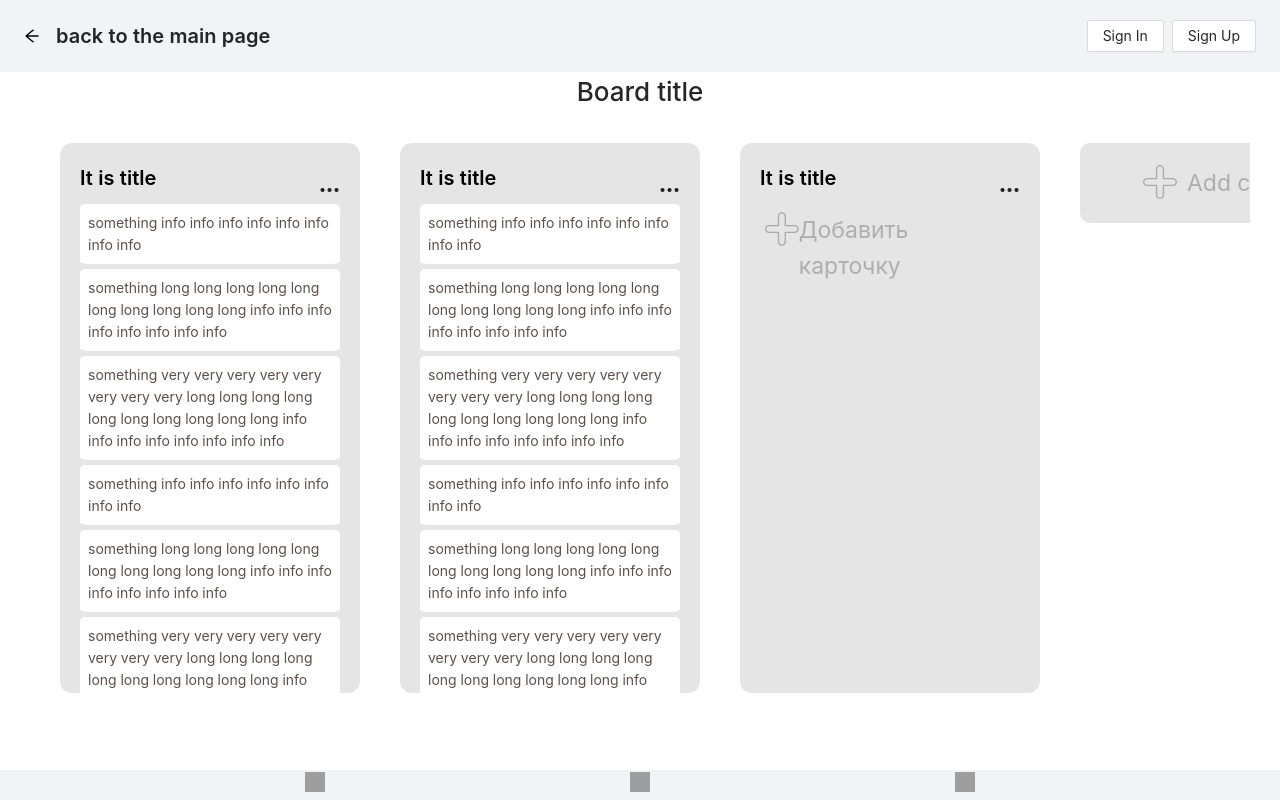
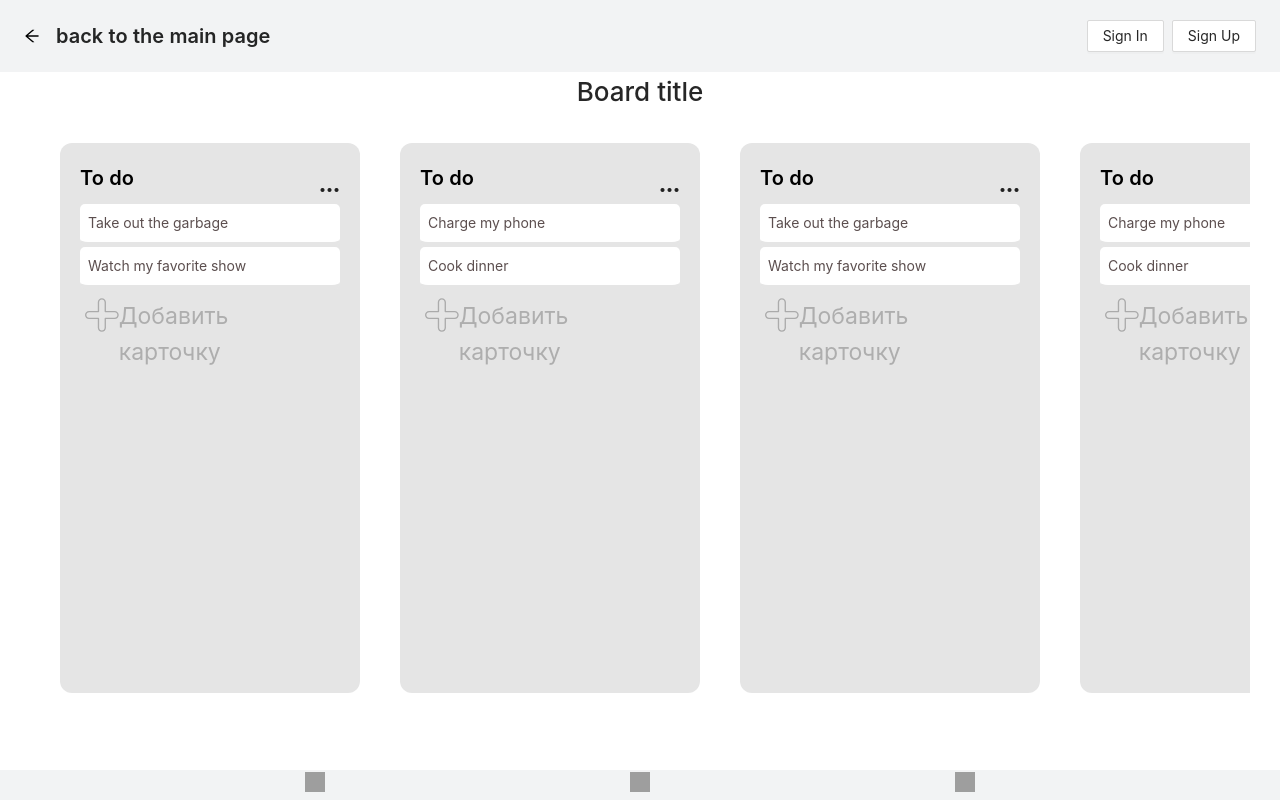
Before and after one commit to Evgeniy37529/project-management-app-1, a React (Create React App) app: page /boards/1 in a window 1280 px wide. Built offline with nearby package versions, Linux system fonts and the light colour scheme; grey boxes are pictures that could not be loaded.

Commit message:
fix: add removed parts of code

```diff
--- a/src/constants/boardCardConst.ts
+++ b/src/constants/boardCardConst.ts
@@ -1,19 +1,40 @@
-export const exampleCardObj = {
-  title: 'It is title',
-  info: [
-    'something info info info info info info info info',
-    'something long long long long long long long long long long info info info info info info info info',
-    'something very  very very  very  very very very very long long long long long long long long long long info info info info info info info info',
-    'something info info info info info info info info',
-    'something long long long long long long long long long long info info info info info info info info',
-    'something very  very very  very  very very very very long long long long long long long long long long info info info info info info info info',
-    'something info info info info info info info info',
-    'something long long long long long long long long long long info info info info info info info info',
-    'something very  very very  very  very very very very long long long long long long long long long long info info info info info info info info'
-  ]
+export const initialData: {
+  tasks: { [key: string]: { id: string; content: string } };
+  columns: { [key: string]: { id: string; title: string; taskIds: string[] } };
+  columnOrder: string[];
+} = {
+  tasks: {
+    'task-1': { id: 'task-1', content: 'Take out the garbage' },
+    'task-2': { id: 'task-2', content: 'Watch my favorite show' },
+    'task-3': { id: 'task-3', content: 'Charge my phone' },
+    'task-4': { id: 'task-4', content: 'Cook dinner' },
+    'task-5': { id: 'task-5', content: 'Take out the garbage' },
+    'task-6': { id: 'task-6', content: 'Watch my favorite show' },
+    'task-7': { id: 'task-7', content: 'Charge my phone' },
+    'task-8': { id: 'task-8', content: 'Cook dinner' }
+  },
+  columns: {
+    'column-1': {
+      id: 'column-1',
+      title: 'To do',
+      taskIds: ['task-1', 'task-2']
+    },
+    'column-2': {
+      id: 'column-2',
+      title: 'To do',
+      taskIds: ['task-3', 'task-4']
+    },
+    'column-3': {
+      id: 'column-3',
+      title: 'To do',
+      taskIds: ['task-5', 'task-6']
+    },
+    'column-4': {
+      id: 'column-4',
+      title: 'To do',
+      taskIds: ['task-7', 'task-8']
+    }
+  },
+
+  columnOrder: ['column-1', 'column-2', 'column-3', 'column-4']
 };
-
-export const exampleCardObjSecond = {
-  title: 'It is title',
-  info: []
-};
--- a/src/pages/board/components/boardColumn/boardsColumn.tsx
+++ b/src/pages/board/components/boardColumn/boardsColumn.tsx
@@ -6,22 +6,36 @@ import {
   ColumnWrapper,
   Settings,
   SettingsButton,
+  TaskList,
   TitleStyled
 } from './styled';
 import { ReactComponent as Plus } from '../../../../assets/svg/plus.svg';
+import { Droppable, Draggable, DraggableProvided } from 'react-beautiful-dnd';
+import type { DroppableProvided } from 'react-beautiful-dnd';
 
 interface Props {
+  tasks: {
+    id: string;
+    content: string;
+  }[];
+  column: {
+    id: string;
     title: string;
-  info: string[];
+    taskIds: string[];
+  };
+  index: number;
 }
 
-const BoardsColumn: FC<Props> = ({ title, info }) => {
+const BoardsColumn: FC<Props> = ({ tasks, column, index }) => {
   const [togle, srtTogle] = useState(false);
 
   return (
-    <ColumnWrapper>
+    <Draggable draggableId={column.id} index={index}>
+      {(provided) => {
+        return (
+          <ColumnWrapper {...provided.draggableProps} ref={provided.innerRef}>
             <div style={{ display: 'flex', justifyContent: 'space-between', position: 'relative' }}>
-        <TitleStyled>{title}</TitleStyled>
+              <TitleStyled {...provided.dragHandleProps}>{column.title}</TitleStyled>
               <span
                 style={{ fontSize: '26px', fontWeight: '600', cursor: 'pointer' }}
                 onClick={() => srtTogle(!togle)}
@@ -39,15 +53,41 @@ const BoardsColumn: FC<Props> = ({ title, info }) => {
                 </Settings>
               ) : null}
             </div>
-      {info.map((text, i) => (
-        <CardStyled key={i}>{text}</CardStyled>
-      ))}
+            <Droppable droppableId={column.id}>
+              {(provided: DroppableProvided) => {
+                return (
+                  <TaskList {...provided.droppableProps} ref={provided.innerRef}>
+                    {tasks.map((task, i) => {
+                      return (
+                        <Draggable key={task.id} draggableId={task.id} index={i}>
+                          {(provided: DraggableProvided) => {
+                            return (
+                              <CardStyled
+                                ref={provided.innerRef}
+                                {...provided.draggableProps}
+                                {...provided.dragHandleProps}
+                              >
+                                {task.content}
+                              </CardStyled>
+                            );
+                          }}
+                        </Draggable>
+                      );
+                    })}
+                    {provided.placeholder}
+                  </TaskList>
+                );
+              }}
+            </Droppable>
             <AddCardWrapper>
               <Plus />
               <AddCard>Добавить карточку</AddCard>
             </AddCardWrapper>
           </ColumnWrapper>
         );
+      }}
+    </Draggable>
+  );
 };
 
 export default BoardsColumn;
--- a/src/pages/board/components/boardWrapper/boardWrapper.tsx
+++ b/src/pages/board/components/boardWrapper/boardWrapper.tsx
@@ -1,23 +1,111 @@
-import { FC } from 'react';
+import { FC, useState } from 'react';
 import BoardsColumn from '../boardColumn/boardsColumn';
 import { AddColumn, AddColumnWrapper, BoardWrapperStyled } from './styled';
-import { exampleCardObj } from '../../../../constants/boardCardConst';
-import { exampleCardObjSecond } from '../../../../constants/boardCardConst';
+import { initialData } from '../../../../constants/boardCardConst';
 import { ReactComponent as Plus } from '../../../../assets/svg/plus.svg';
 import { useTranslation } from 'react-i18next';
+import { DragDropContext, Droppable, DropResult } from 'react-beautiful-dnd';
 
 const BoardWrapper: FC = () => {
   const { t } = useTranslation();
+  const [state, setState] = useState(initialData);
+
+  const onDragEnd = (result: DropResult) => {
+    const { destination, source, draggableId, type } = result;
+
+    if (!destination) {
+      return;
+    }
+
+    if (destination.droppableId === source.droppableId && destination.index === source.index) {
+      return;
+    }
+
+    if (type === 'column') {
+      const newColumnOrder = Array.from(state.columnOrder);
+      newColumnOrder.splice(source.index, 1);
+      newColumnOrder.splice(destination.index, 0, draggableId);
+
+      const newState = {
+        ...state,
+        columnOrder: newColumnOrder
+      };
+      setState(newState);
+      return;
+    }
+
+    const home = state.columns[source.droppableId];
+    const foreign = state.columns[destination.droppableId];
+
+    if (home === foreign) {
+      const newTaskIds = Array.from(home.taskIds);
+      newTaskIds.splice(source.index, 1);
+      newTaskIds.splice(destination.index, 0, draggableId);
+
+      const newHome = {
+        ...home,
+        taskIds: newTaskIds
+      };
+
+      const newState = {
+        ...state,
+        columns: {
+          ...state.columns,
+          [newHome.id]: newHome
+        }
+      };
+
+      setState(newState);
+      return;
+    }
+
+    const homeTaskIds = Array.from(home.taskIds);
+    homeTaskIds.splice(source.index, 1);
+    const newHome = {
+      ...home,
+      taskIds: homeTaskIds
+    };
+
+    const foreignTaskIds = Array.from(foreign.taskIds);
+    foreignTaskIds.splice(destination.index, 0, draggableId);
+    const newForeign = {
+      ...foreign,
+      taskIds: foreignTaskIds
+    };
+
+    const newState = {
+      ...state,
+      columns: {
+        ...state.columns,
+        [newHome.id]: newHome,
+        [newForeign.id]: newForeign
+      }
+    };
+    setState(newState);
+  };
+
   return (
-    <BoardWrapperStyled>
-      <BoardsColumn {...exampleCardObj} />
-      <BoardsColumn {...exampleCardObj} />
-      <BoardsColumn {...exampleCardObjSecond} />
-      <AddColumnWrapper>
-        <Plus style={{ marginRight: '10px' }} />
-        <AddColumn>{t('boards.add_column')}</AddColumn>
-      </AddColumnWrapper>
-    </BoardWrapperStyled>
+    <DragDropContext onDragEnd={onDragEnd}>
+      <Droppable droppableId="all-columns" direction="horizontal" type="column">
+        {(provided) => {
+          return (
+            <BoardWrapperStyled {...provided.droppableProps} ref={provided.innerRef}>
+              {state.columnOrder.map((columnId, i) => {
+                const column = state.columns[columnId];
+                const tasks = column.taskIds.map((taskId: string) => state.tasks[taskId]);
+
+                return <BoardsColumn key={column.id} column={column} tasks={tasks} index={i} />;
+              })}
+              <AddColumnWrapper>
+                <Plus style={{ marginRight: '10px' }} />
+                <AddColumn>{t('boards.add_column')}</AddColumn>
+              </AddColumnWrapper>
+              {provided.placeholder}
+            </BoardWrapperStyled>
+          );
+        }}
+      </Droppable>
+    </DragDropContext>
   );
 };
 
```
Lines whose indentation alone changed are shown as unchanged.
